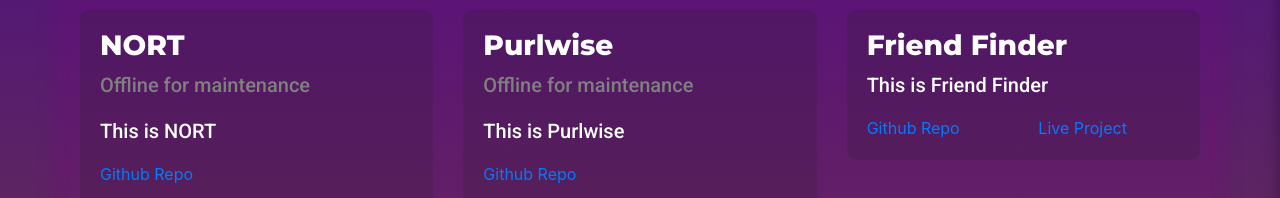
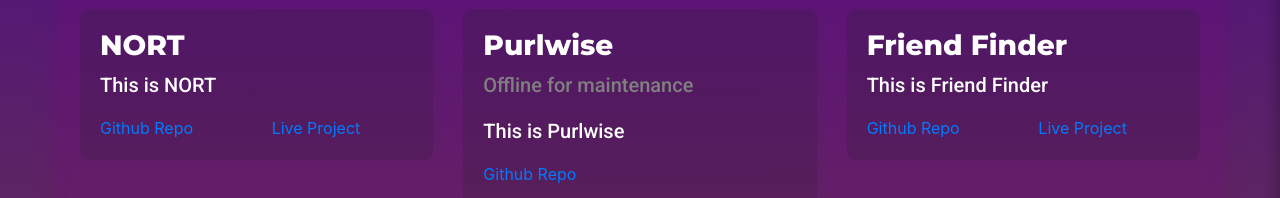
Before and after one commit to Soundwubz/soundwubz.github.io, a React (Create React App) app in the folder client/: page /projects in a window 1280 px wide. Shown: the part 427-625 px from the top of the page. Built offline with nearby package versions, Linux system fonts and the light colour scheme.

Commit message:
NORT Online

```diff
--- a/client/src/components/ProItem/index.jsx
+++ b/client/src/components/ProItem/index.jsx
@@ -4,7 +4,7 @@ import './styles.css';
 class ProItem extends React.Component {
 
     genLiveLink = () => {
-        if(this.props.liveLink !== undefined && this.props.offline === undefined) {
+        if(this.props.liveLink !== undefined && (this.props.offline === undefined || this.props.offline === false)) {
             return (
                 <div className="col">
                     <a href={this.props.liveLink} target="_blank">Live Project</a>
--- a/client/src/pages/Projects/index.jsx
+++ b/client/src/pages/Projects/index.jsx
@@ -19,7 +19,7 @@ class Projects extends React.Component {
                                         title={"NORT"}
                                         ghLink={"https://github.com/Soundwubz/NORT"}
                                         liveLink={"https://nort-game.herokuapp.com/"}
-                                        offline={true}
+                                        offline={false}
                                     >
                                         This is NORT
                                     </ProItem>
```
